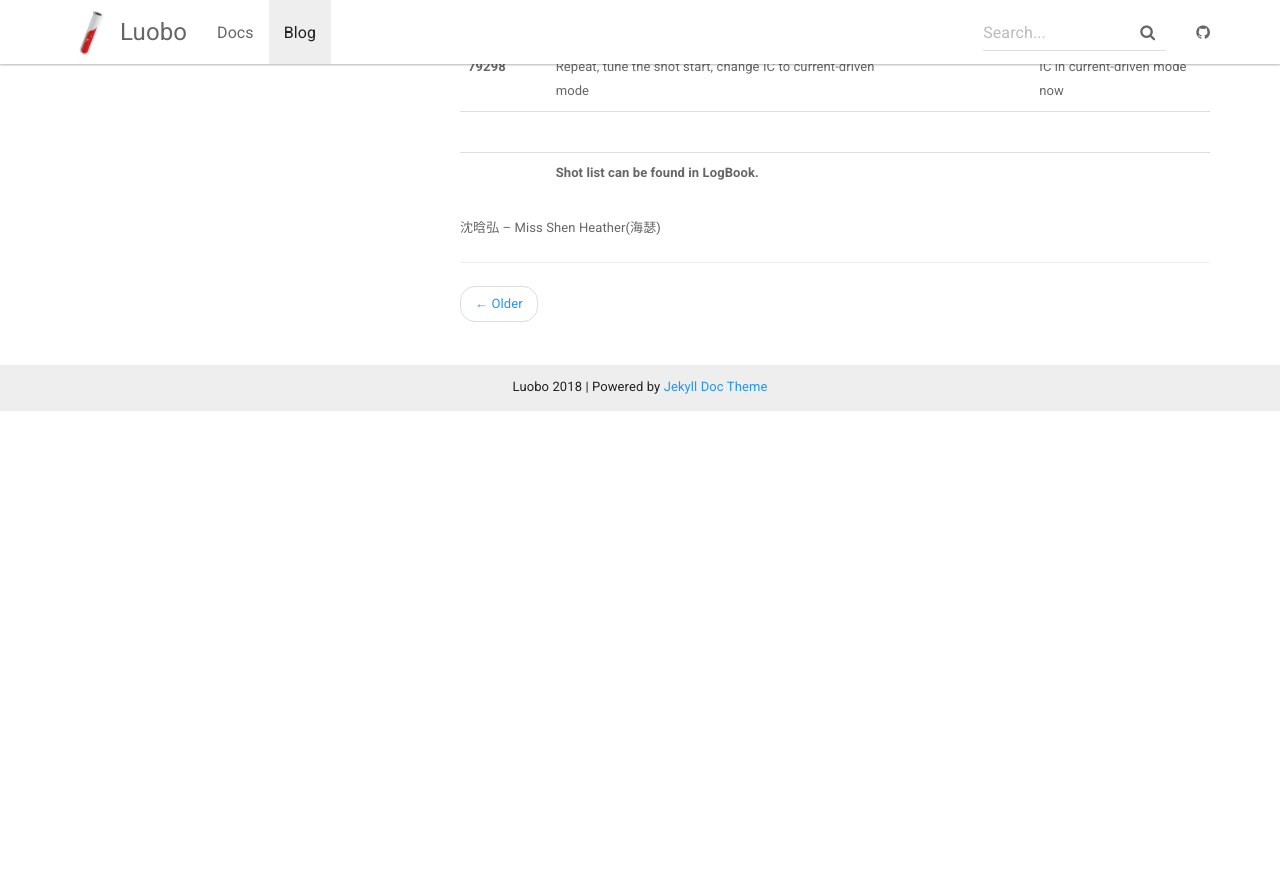
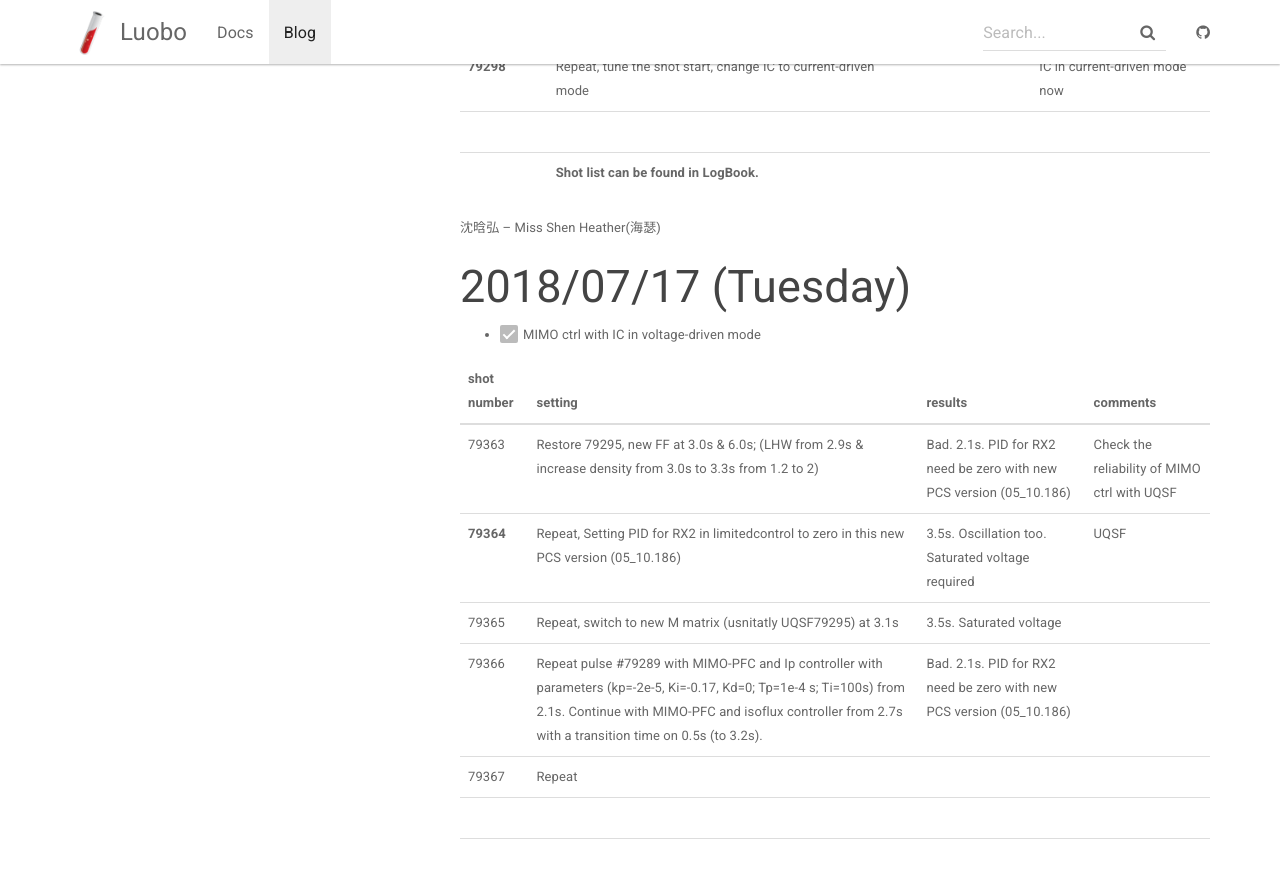
Before and after one commit to Luomann/Luomann.github.io, a Jekyll site: the page built from _posts/2018-06-01-2018_EAST_experiments.md, in a window 1280 px wide and 900 px high, scrolled down 18611 px. Shown: the top 878 px of the window. Built offline with Jekyll 4.4.1, drawn with Linux system fonts in a browser that asks for light colours; nearby versions of some CDN libraries; formulas are drawn with MathJax 3; before the commit the page ends 19023 px from its top, so only the background shows below that.

Commit message:
Update of the shot list for July 17th

```diff
--- a/_posts/2018-06-01-2018_EAST_experiments.md
+++ b/_posts/2018-06-01-2018_EAST_experiments.md
@@ -582,3 +582,19 @@ Location: 1st floor meeting, Division 7
 |             | **Shot list can be found in LogBook.**                       |                         |                                 |
 
 沈晗弘 -- Miss Shen Heather(海瑟)
+
+
+
+## 2018/07/17 (Tuesday)
+
+- [x] MIMO ctrl with IC in voltage-driven mode
+
+| shot number | setting                                                      | results                                                      | comments                                     |
+| ----------- | ------------------------------------------------------------ | ------------------------------------------------------------ | -------------------------------------------- |
+| 79363       | Restore 79295, new FF at 3.0s & 6.0s; (LHW from 2.9s & increase density from 3.0s to 3.3s from 1.2 to 2) | Bad. 2.1s.  PID for RX2 need be zero with new PCS version (05_10.186) | Check the reliability of MIMO ctrl with UQSF |
+| **79364**   | Repeat, Setting PID for RX2 in limitedcontrol to zero in this  new PCS version (05_10.186) | 3.5s. Oscillation too. Saturated voltage required            | UQSF                                         |
+| 79365       | Repeat, switch to new M matrix (usnitatly UQSF79295) at 3.1s | 3.5s. Saturated voltage                                      |                                              |
+| 79366       | Repeat pulse #79289 with MIMO-PFC and Ip controller with parameters (kp=-2e-5, Ki=-0.17, Kd=0; Tp=1e-4 s; Ti=100s) from 2.1s. Continue with MIMO-PFC and isoflux controller from 2.7s with a transition time on 0.5s (to 3.2s). | Bad. 2.1s. PID for RX2 need be zero  with new PCS version (05_10.186) |                                              |
+| 79367       | Repeat                                                       |                                                              |                                              |
+|             |                                                              |                                                              |                                              |
+|             |                                                              |                                                              |                                              |
```
